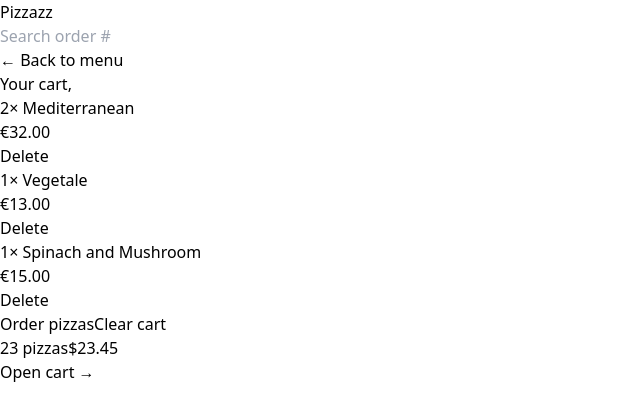
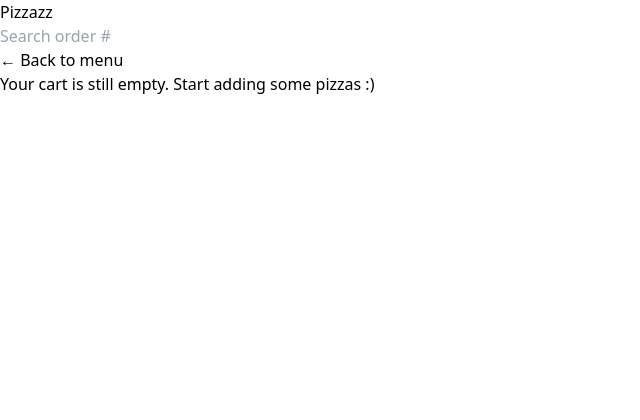
Before and after one commit to ShujaShah/pizzazz, a React (Vite) app: page /cart in a window 1280 px wide. Shown: the top 420 px of the page, without its empty margins (0-640 px from the left). Built offline with nearby package versions, Linux system fonts and the light colour scheme.

Commit message:
added cart functionality

```diff
--- a/prettier.config.cjs
+++ /dev/null
@@ -1,3 +0,0 @@
-export default  {
-  plugins: [require('prettier-plugin-tailwindcss')],
-};
--- a/src/features/cart/Cart.jsx
+++ b/src/features/cart/Cart.jsx
@@ -2,37 +2,17 @@
 import LinkButton from '../../ui/LinkButton';
 import Button from '../../ui/Button';
 import CartItem from './CartItem';
-import { useSelector } from 'react-redux';
-
-const fakeCart = [
-  {
-    pizzaId: 12,
-    name: 'Mediterranean',
-    quantity: 2,
-    unitPrice: 16,
-    totalPrice: 32,
-  },
-  {
-    pizzaId: 6,
-    name: 'Vegetale',
-    quantity: 1,
-    unitPrice: 13,
-    totalPrice: 13,
-  },
-  {
-    pizzaId: 11,
-    name: 'Spinach and Mushroom',
-    quantity: 1,
-    unitPrice: 15,
-    totalPrice: 15,
-  },
-];
+import { useDispatch, useSelector } from 'react-redux';
+import { clearCart, getCart } from './cartSlice';
+import EmptyCart from './EmptyCart';
 
 function Cart() {
+  const dispatch = useDispatch();
+  const username = useSelector((state) => state.user.username);
+  // const cart = useSelector((state)=>state.cart.cart)
+  const cart = useSelector(getCart);
 
-  const username = useSelector((state)=>state.user.username)
-
-  const cart = fakeCart;
+  if (!cart.length) return <EmptyCart />;
 
   return (
     <div className="px-4 py-3">
@@ -51,7 +31,9 @@
           Order pizzas
         </Button>
 
-        <Button type="secondary">Clear cart</Button>
+        <Button onClick={() => dispatch(clearCart())} type="secondary">
+          Clear cart
+        </Button>
       </div>
     </div>
   );
--- a/src/features/cart/CartOverview.jsx
+++ b/src/features/cart/CartOverview.jsx
@@ -1,11 +1,19 @@
+import { useSelector } from 'react-redux';
 import { Link } from 'react-router-dom';
+import { formatCurrency } from '../../utils/helpers';
+import { getTotalCartPrice, getTotalCartQuantity } from './cartSlice';
 
 function CartOverview() {
+  const totalCartQuantity = useSelector(getTotalCartQuantity);
+  const totalCartPrice = useSelector(getTotalCartPrice);
+
+  if (!totalCartQuantity) return null;
+
   return (
     <div className="flex items-center justify-between bg-stone-800 px-4 py-4 text-sm uppercase text-stone-200 sm:px-6 md:text-base">
       <p className="space-x-4 font-semibold text-stone-300 sm:space-x-6">
-        <span>23 pizzas</span>
-        <span>$23.45</span>
+        <span>{totalCartQuantity} Pizzas</span>
+        <span>{formatCurrency(totalCartPrice)}</span>
       </p>
       <Link to="/cart">Open cart &rarr;</Link>
     </div>
--- a/src/features/cart/EmptyCart.jsx
+++ b/src/features/cart/EmptyCart.jsx
@@ -1,11 +1,13 @@
-import { Link } from 'react-router-dom';
+import LinkButton from '../../ui/LinkButton';
 
 function EmptyCart() {
   return (
-    <div>
-      <Link to="/menu">&larr; Back to menu</Link>
+    <div className="py-3 px-4">
+      <LinkButton to="/menu">&larr; Back to menu</LinkButton>
 
-      <p>Your cart is still empty. Start adding some pizzas :)</p>
+      <p className="mt-7 font-semibold">
+        Your cart is still empty. Start adding some pizzas :)
+      </p>
     </div>
   );
 }
--- /dev/null
+++ b/src/features/cart/cartSlice.js
@@ -0,0 +1,60 @@
+import { createSlice } from '@reduxjs/toolkit';
+
+const initialState = {
+  cart: [],
+  //   cart: [
+  //     {
+  //       pizzaId: 12,
+  //       name: 'Mediterranean',
+  //       quantity: 2,
+  //       unitPrice: 16,
+  //       totalPrice: 32,
+  //     },
+  //   ],
+};
+
+const cartSlice = createSlice({
+  name: 'cart',
+  initialState,
+  reducers: {
+    addItem(state, action) {
+      //Payload needs to be equal to a new item
+      state.cart.push(action.payload);
+    },
+    deleteItem(state, action) {
+      //Payload = pizzaId
+      state.cart = state.cart.filter((item) => item.pizzaId !== action.payload);
+    },
+    increaseItemQuantity(state, action) {
+      const item = state.cart.find((item) => item.pizzaId === action.payload);
+      item.quantity++;
+      item.totalPrice = item.quantity * item.unitPrice;
+    },
+    decreaseItemQuantity(state, action) {
+      const item = state.cart.find((item) => item.pizzaId === action.payload);
+      item.quantity--;
+      item.totalPrice = item.quantity * item.unitPrice;
+    },
+    clearCart(state, action) {
+      state.cart = [];
+    },
+  },
+});
+
+export const getCart = (state) => state.cart.cart;
+
+export const getTotalCartQuantity = (state) =>
+  state.cart.cart.reduce((sum, item) => sum + item.quantity, 0);
+
+export const getTotalCartPrice = (state) =>
+  state.cart.cart.reduce((sum, item) => sum + item.totalPrice, 0);
+
+export const {
+  addItem,
+  deleteItem,
+  increaseItemQuantity,
+  decreaseItemQuantity,
+  clearCart,
+} = cartSlice.actions;
+
+export default cartSlice.reducer;
--- a/src/features/menu/MenuItem.jsx
+++ b/src/features/menu/MenuItem.jsx
@@ -1,8 +1,22 @@
+import { useDispatch } from 'react-redux';
 import Button from '../../ui/Button';
 import { formatCurrency } from '../../utils/helpers';
+import { addItem } from '../cart/cartSlice';
 
 function MenuItem({ pizza }) {
+  const dispatch = useDispatch();
   const { id, name, unitPrice, ingredients, soldOut, imageUrl } = pizza;
+
+  function handleAddToCart() {
+    const newItem = {
+      pizzaId: id,
+      name,
+      quantity: 1,
+      unitPrice,
+      totalPrice: unitPrice * 1,
+    };
+    dispatch(addItem(newItem));
+  }
 
   return (
     <li className="flex gap-4 py-2">
@@ -25,7 +39,11 @@
             </p>
           )}
 
-          <Button type="small">Add to cart</Button>
+          {!soldOut && (
+            <Button onClick={handleAddToCart} type="small">
+              Add to cart
+            </Button>
+          )}
         </div>
       </div>
     </li>
--- a/src/store.js
+++ b/src/store.js
@@ -1,10 +1,12 @@
-import { configureStore } from "@reduxjs/toolkit";
-import userReducer from './features/user/userSlice'
+import { configureStore } from '@reduxjs/toolkit';
+import userReducer from './features/user/userSlice';
+import cartReducer from './features/cart/cartSlice';
 
 const store = configureStore({
-    reducer: {
-        user: userReducer
-    }
-})
+  reducer: {
+    user: userReducer,
+    cart: cartReducer,
+  },
+});
 
-export default store
+export default store;
--- a/src/ui/Button.jsx
+++ b/src/ui/Button.jsx
@@ -1,6 +1,6 @@
 import { Link } from 'react-router-dom';
 
-function Button({ children, disabled, to, type }) {
+function Button({ children, disabled, to, type, onClick }) {
   const base =
     'inline-block text-sm rounded-full bg-yellow-400 font-semibold uppercase tracking-wide text-stone-800 transition-colors duration-300 hover:bg-yellow-300 focus:bg-yellow-300 focus:outline-none focus:ring focus:ring-yellow-300 focus:ring-offset-2 disabled:cursor-not-allowed';
 
@@ -18,6 +18,13 @@
       </Link>
     );
 
+  if (onClick)
+    return (
+      <button onClick={onClick} disabled={disabled} className={styles[type]}>
+        {children}
+      </button>
+    );
+
   return (
     <button disabled={disabled} className={styles[type]}>
       {children}
```
